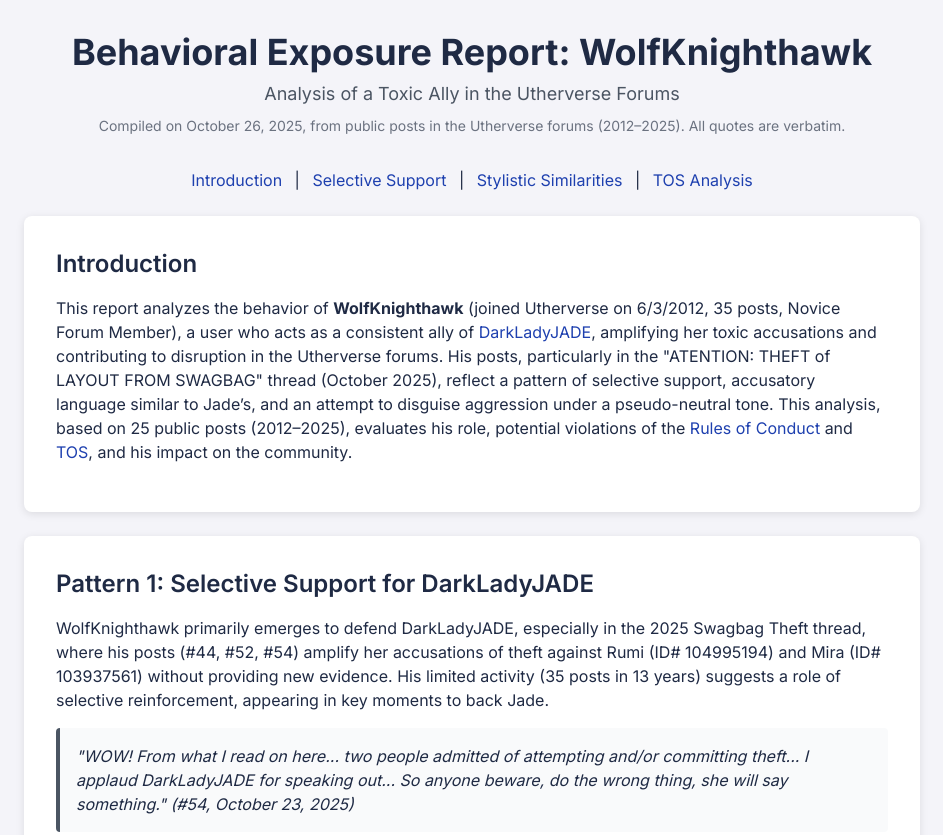
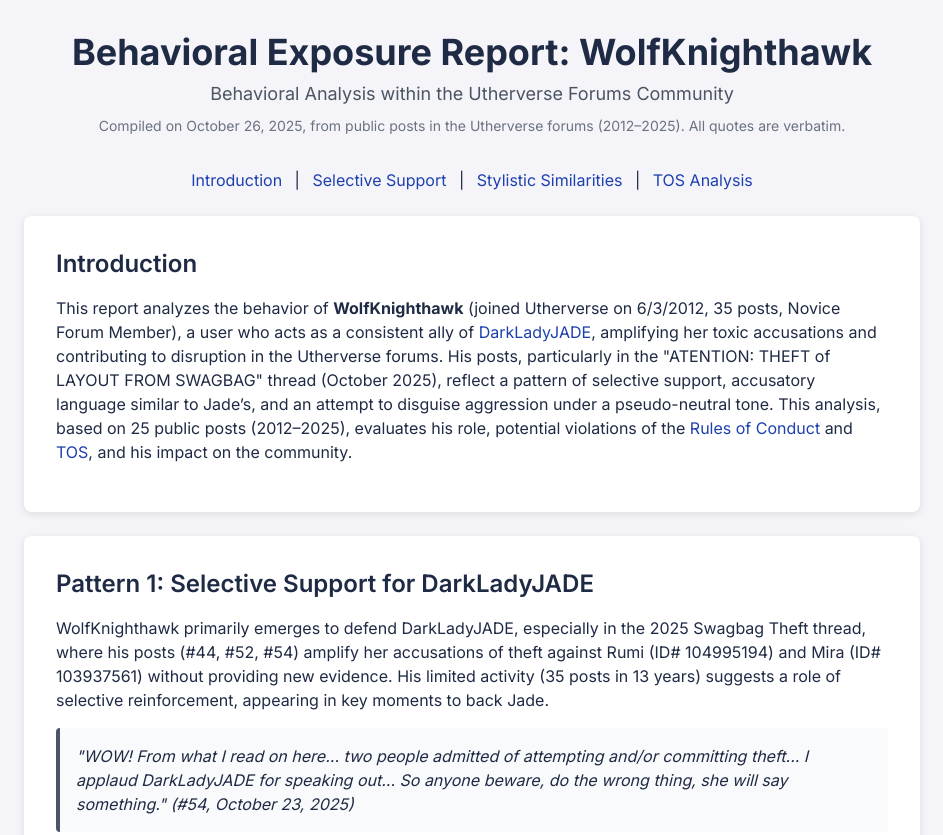
Before and after one commit to Protocol-88/protocol2, a plain HTML site: page index.html in a window 1280 px wide. Shown: the top 835 px of the page, without its empty margins (168-1111 px from the left). Drawn offline with nearby package versions, Linux system fonts and the light colour scheme.

Commit message:
Update index.html

```diff
--- a/index.html
+++ b/index.html
@@ -59,7 +59,7 @@
   <div class="max-w-4xl mx-auto">
     <header class="text-center mb-8">
       <h1 class="text-3xl sm:text-4xl font-bold mb-2">Behavioral Exposure Report: WolfKnighthawk</h1>
-      <p class="text-lg text-gray-600">Analysis of a Toxic Ally in the Utherverse Forums</p>
+      <p class="text-lg text-gray-600">Behavioral Analysis within the Utherverse Forums Community</p>
       <p class="text-sm text-gray-500 mt-2">Compiled on October 26, 2025, from public posts in the Utherverse forums (2012–2025). All quotes are verbatim.</p>
     </header>
 
```
